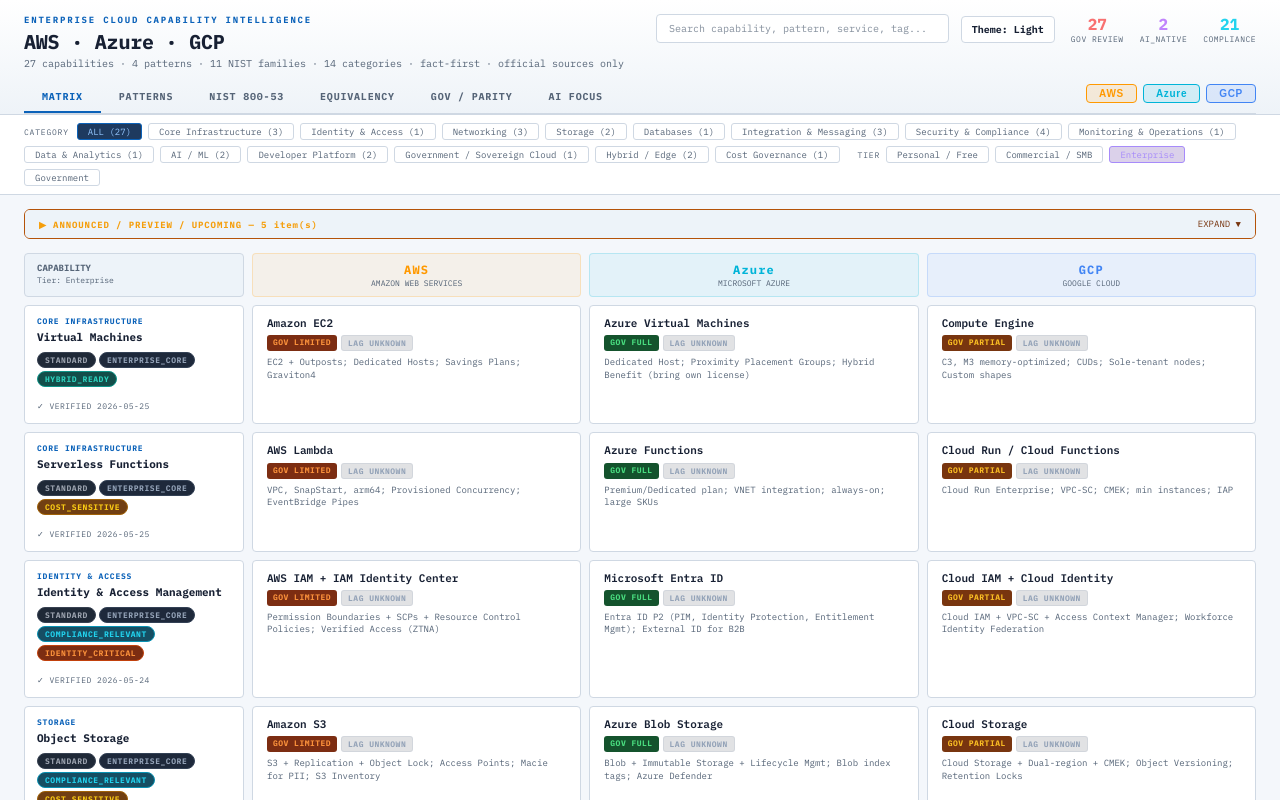
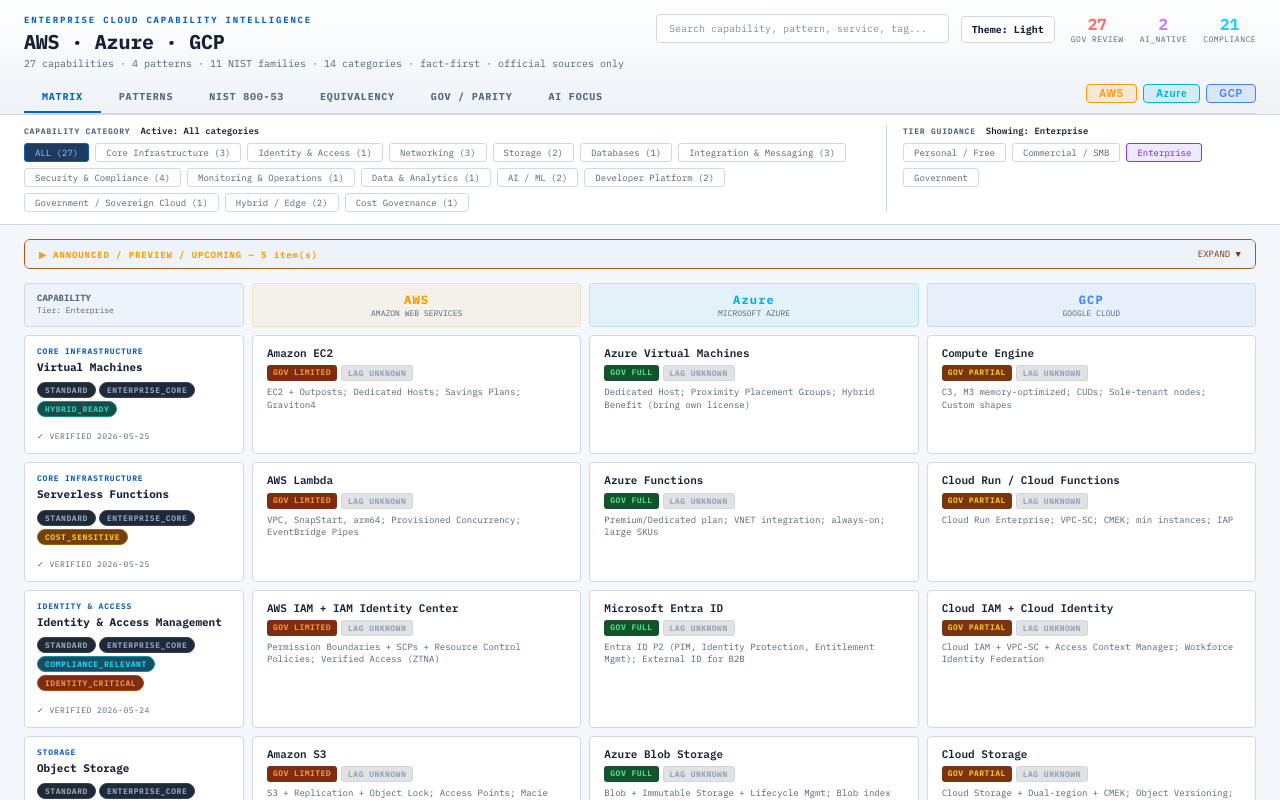
Before and after one commit to MW8-ai/CloudIntelMatrix, a React (Vite) app: page / in a window 1280 px wide. Shown: the top 800 px of the page. Built offline with nearby package versions, Linux system fonts and the light colour scheme.

Commit message:
Clarify category and tier filter context

```diff
--- a/src/App.jsx
+++ b/src/App.jsx
@@ -694,6 +694,13 @@
         a:hover { opacity: 0.8; }
         input::placeholder { color: var(--muted); opacity: 0.72; }
         input:focus { outline: none; border-color: var(--link) !important; }
+        .filter-groups { display: grid; gap: 14px; }
+        .filter-groups.with-context { grid-template-columns: minmax(420px, 1fr) minmax(280px, 370px); }
+        .filter-context { padding-left: 16px; border-left: 1px solid var(--border); }
+        @media (max-width: 980px) {
+          .filter-groups.with-context { grid-template-columns: 1fr; }
+          .filter-context { padding-left: 0; padding-top: 10px; border-left: none; border-top: 1px solid var(--border); }
+        }
       `}</style>
 
       {/* ── HEADER ── */}
@@ -778,10 +785,18 @@
       </div>
 
       {/* ── FILTER BAR ── */}
-      <div style={{ padding: "8px 24px", borderBottom: "1px solid var(--border)", background: "var(--panel)", display: "flex", gap: 6, flexWrap: "wrap", alignItems: "center" }}>
-        <span style={{ fontSize: 8, color: "var(--muted)", letterSpacing: "0.1em", marginRight: 2 }}>CATEGORY</span>
+      <div style={{ padding: "10px 24px 12px", borderBottom: "1px solid var(--border)", background: "var(--panel)" }}>
+        <div className={`filter-groups ${mode === "matrix" || mode === "controls" ? "with-context" : ""}`}>
+          <div>
+            <div style={{ display: "flex", gap: 10, alignItems: "baseline", marginBottom: 7, flexWrap: "wrap" }}>
+              <span style={{ fontSize: 8, color: "var(--muted)", letterSpacing: "0.1em", fontWeight: 700 }}>CAPABILITY CATEGORY</span>
+              <span style={{ fontSize: 9, color: "var(--text)", fontWeight: 600 }}>
+                Active: {selectedCategory || "All categories"}
+              </span>
+            </div>
+            <div style={{ display: "flex", gap: 6, flexWrap: "wrap", alignItems: "center" }}>
               <button className="hb" onClick={() => setSelectedCategory(null)} style={{
-          padding: "2px 10px", borderRadius: 3, fontSize: 9, fontFamily: "inherit",
+                padding: "3px 10px", borderRadius: 3, fontSize: 9, fontFamily: "inherit",
                 border: `1px solid ${!selectedCategory ? "var(--link)" : "var(--border)"}`,
                 background: !selectedCategory ? "#1e3a5f" : "transparent",
                 color: !selectedCategory ? "#93c5fd" : "var(--muted)",
@@ -790,28 +805,46 @@
                 const count = CAPABILITIES.filter(c => c.category === cat).length;
                 return (
                   <button key={cat} className="hb" onClick={() => setSelectedCategory(selectedCategory === cat ? null : cat)} style={{
-              padding: "2px 10px", borderRadius: 3, fontSize: 9, fontFamily: "inherit",
+                    padding: "3px 10px", borderRadius: 3, fontSize: 9, fontFamily: "inherit",
                     border: `1px solid ${selectedCategory === cat ? "var(--link)" : "var(--border)"}`,
                     background: selectedCategory === cat ? "#1e3a5f" : "transparent",
                     color: selectedCategory === cat ? "#93c5fd" : "var(--muted)",
                   }}>{cat} ({count})</button>
                 );
               })}
+            </div>
+          </div>
 
           {/* Tier selector (only relevant for matrix mode) */}
           {mode === "matrix" && (
-          <>
-            <span style={{ fontSize: 8, color: "var(--muted)", letterSpacing: "0.1em", marginLeft: 12 }}>TIER</span>
+            <div className="filter-context">
+              <div style={{ display: "flex", gap: 10, alignItems: "baseline", marginBottom: 7, flexWrap: "wrap" }}>
+                <span style={{ fontSize: 8, color: "var(--muted)", letterSpacing: "0.1em", fontWeight: 700 }}>TIER GUIDANCE</span>
+                <span style={{ fontSize: 9, color: "var(--text)", fontWeight: 600 }}>
+                  Showing: {selectedTier || "All tiers"}
+                </span>
+              </div>
+              <div style={{ display: "flex", gap: 6, flexWrap: "wrap", alignItems: "center" }}>
                 {META.tiers.map(t => (
                   <button key={t} className="hb" onClick={() => setSelectedTier(selectedTier === t ? null : t)} style={{
-                padding: "2px 10px", borderRadius: 3, fontSize: 9, fontFamily: "inherit",
-                border: `1px solid ${selectedTier === t ? "#a78bfa" : "var(--border)"}`,
-                background: selectedTier === t ? "#4c1d9533" : "transparent",
-                color: selectedTier === t ? "#a78bfa" : "var(--muted)",
+                    padding: "3px 10px", borderRadius: 3, fontSize: 9, fontFamily: "inherit",
+                    border: `1px solid ${selectedTier === t ? (theme === "dark" ? "#a78bfa" : "#7c3aed") : "var(--border)"}`,
+                    background: selectedTier === t ? (theme === "dark" ? "#4c1d9533" : "#ede9fe") : "transparent",
+                    color: selectedTier === t ? (theme === "dark" ? "#c4b5fd" : "#6d28d9") : "var(--muted)",
                   }}>{t}</button>
                 ))}
-          </>
+              </div>
+            </div>
           )}
+
+          {mode === "controls" && (
+            <div className="filter-context">
+              <div style={{ fontSize: 8, color: "var(--muted)", letterSpacing: "0.1em", fontWeight: 700, marginBottom: 7 }}>VIEW CONTEXT</div>
+              <div style={{ fontSize: 10, color: "var(--text)", fontWeight: 700, marginBottom: 4 }}>NIST CONTROL-FAMILY LENS</div>
+              <div style={{ fontSize: 9, color: "var(--muted)", lineHeight: 1.55 }}>Category filters linked capabilities. Tier guidance is not applied in this view.</div>
+            </div>
+          )}
+        </div>
       </div>
 
       {/* ── CONTENT ── */}
```
Lines whose indentation alone changed are shown as unchanged.
